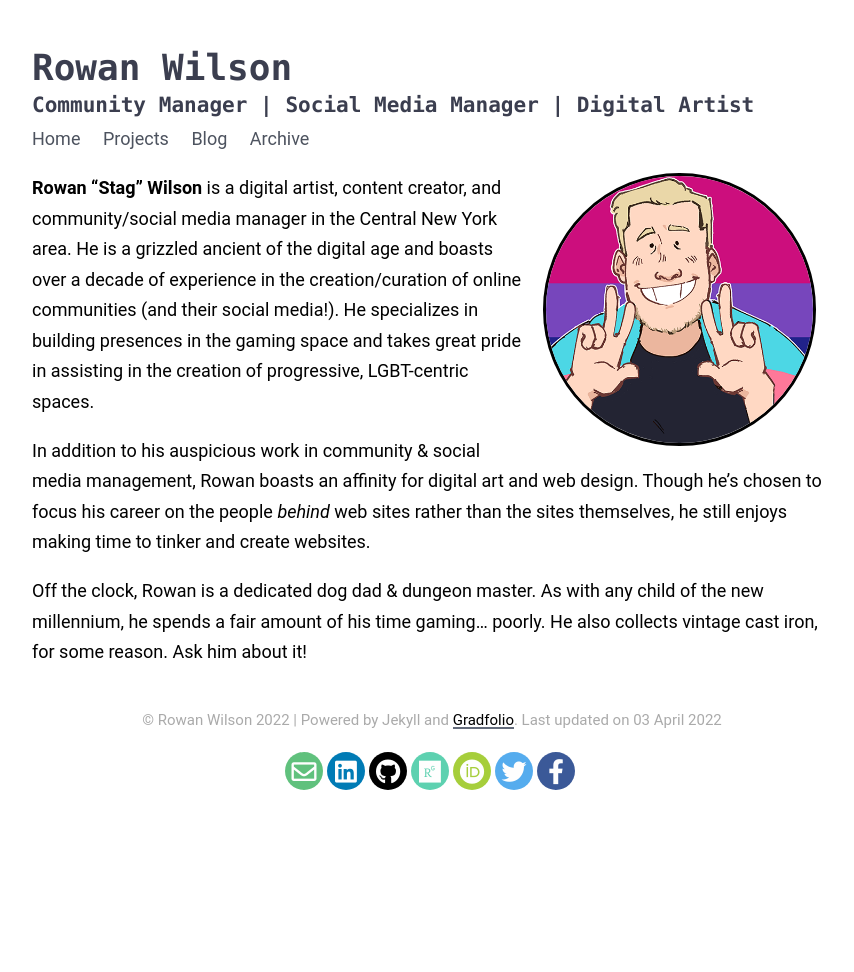
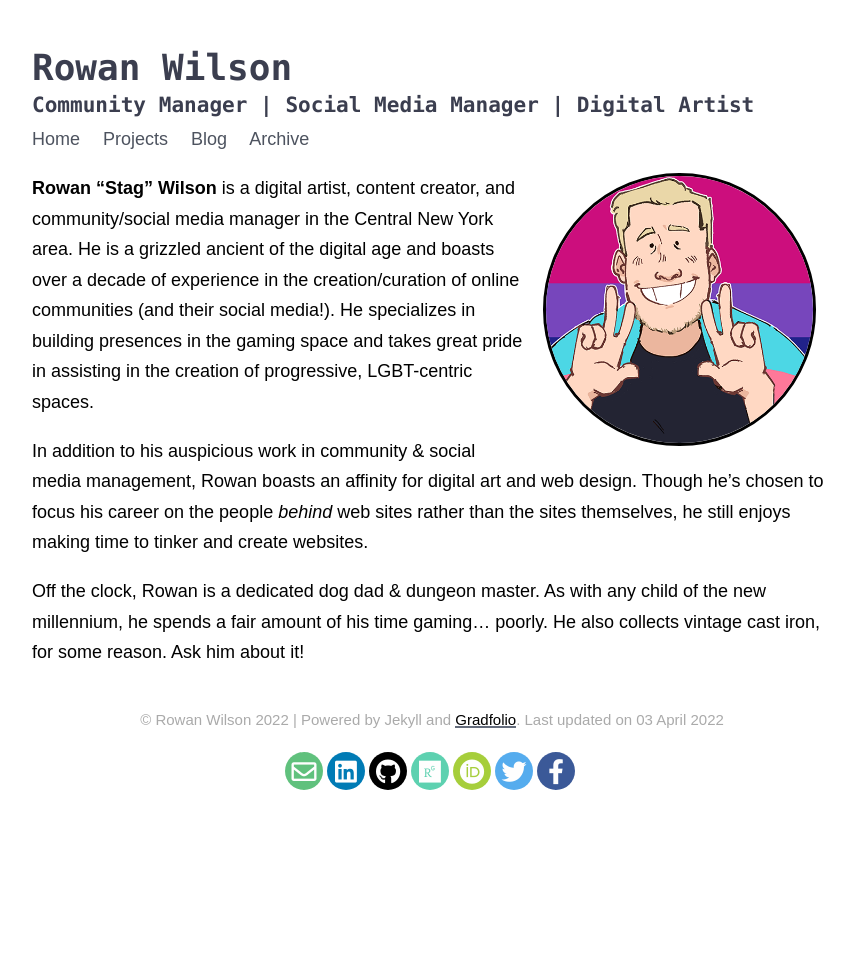
Before and after one commit to stagrunner/rowanjwilson, a Jekyll site: the page built from index.md, in a window 1280 px wide. Shown: the whole page, without its empty margins (208-1062 px from the left). Built offline with Jekyll 4.4.1, drawn with Linux system fonts in a browser that asks for light colours; nearby versions of some CDN libraries.

Commit message:
font test

```diff
--- a/assets/css/_sass/google-fonts.scss
+++ b/assets/css/_sass/google-fonts.scss
@@ -1,32 +1,32 @@
 /* latin-ext */
 @font-face {
-  font-family: 'Lato';
+  font-family: 'Roboto Mono';
   font-style: normal;
   font-weight: 900;
-  src: local('Lato Black'), local('Lato-Black'), url(fonts/R4a6fty3waPci7C44H8AjvY6323mHUZFJMgTvxaG2iE.woff2) format('woff2');
+  src: local('RobotoMono Thin'), local('RobotoMono-Thin'), url(fonts/RobotoMono-Thin.ttf) format('ttf');
+  unicode-range: U+0000-00FF, U+0131, U+0152-0153, U+02C6, U+02DA, U+02DC, U+2000-206F, U+2074, U+20AC, U+2212, U+2215;
+}
+/* latin */
+@font-face {
+  font-family: 'Roboto Mono';
+  font-style: normal;
+  font-weight: 900;
+  src: local('RobotoMono Thin'), local('RobotoMono-Thin'), url(fonts/RobotoMono-Thin.ttf) format('ttf');
+  unicode-range: U+0000-00FF, U+0131, U+0152-0153, U+02C6, U+02DA, U+02DC, U+2000-206F, U+2074, U+20AC, U+2212, U+2215;
+}
+/* latin-ext */
+@font-face {
+  font-family: 'Roboto';
+  font-style: normal;
+  font-weight: 400;
+  src: local('Roboto Light'), local('Roboto-Light'), url(fonts/Roboto-Light.ttf) format('ttf');
   unicode-range: U+0100-024F, U+1E00-1EFF, U+20A0-20AB, U+20AD-20CF, U+2C60-2C7F, U+A720-A7FF;
 }
 /* latin */
 @font-face {
-  font-family: 'Lato';
-  font-style: normal;
-  font-weight: 900;
-  src: local('Lato Black'), local('Lato-Black'), url(fonts/tI4j516nok_GrVf4dhunkg.woff2) format('woff2');
-  unicode-range: U+0000-00FF, U+0131, U+0152-0153, U+02C6, U+02DA, U+02DC, U+2000-206F, U+2074, U+20AC, U+2212, U+2215;
-}
-/* latin-ext */
-@font-face {
-  font-family: 'Work Sans';
+  font-family: 'Roboto';
   font-style: normal;
   font-weight: 400;
-  src: local('Work Sans'), local('WorkSans-Regular'), url(fonts/WB2LNay3rHMH1zU8UJnUHBJtnKITppOI_IvcXXDNrsc.woff2) format('woff2');
+  src: local('Roboto Light'), local('Roboto-Light'), url(fonts/Roboto-Light.ttf) format('ttf');
   unicode-range: U+0100-024F, U+1E00-1EFF, U+20A0-20AB, U+20AD-20CF, U+2C60-2C7F, U+A720-A7FF;
 }
-/* latin */
-@font-face {
-  font-family: 'Work Sans';
-  font-style: normal;
-  font-weight: 400;
-  src: local('Work Sans'), local('WorkSans-Regular'), url(fonts/ElUAY9q6T0Ayx4zWzW63VFtXRa8TVwTICgirnJhmVJw.woff2) format('woff2');
-  unicode-range: U+0000-00FF, U+0131, U+0152-0153, U+02C6, U+02DA, U+02DC, U+2000-206F, U+2074, U+20AC, U+2212, U+2215;
-}
```
Also changed, not shown: assets/css/fonts/Roboto-Light.ttf (added), assets/css/fonts/RobotoMono-Thin.ttf (added).
